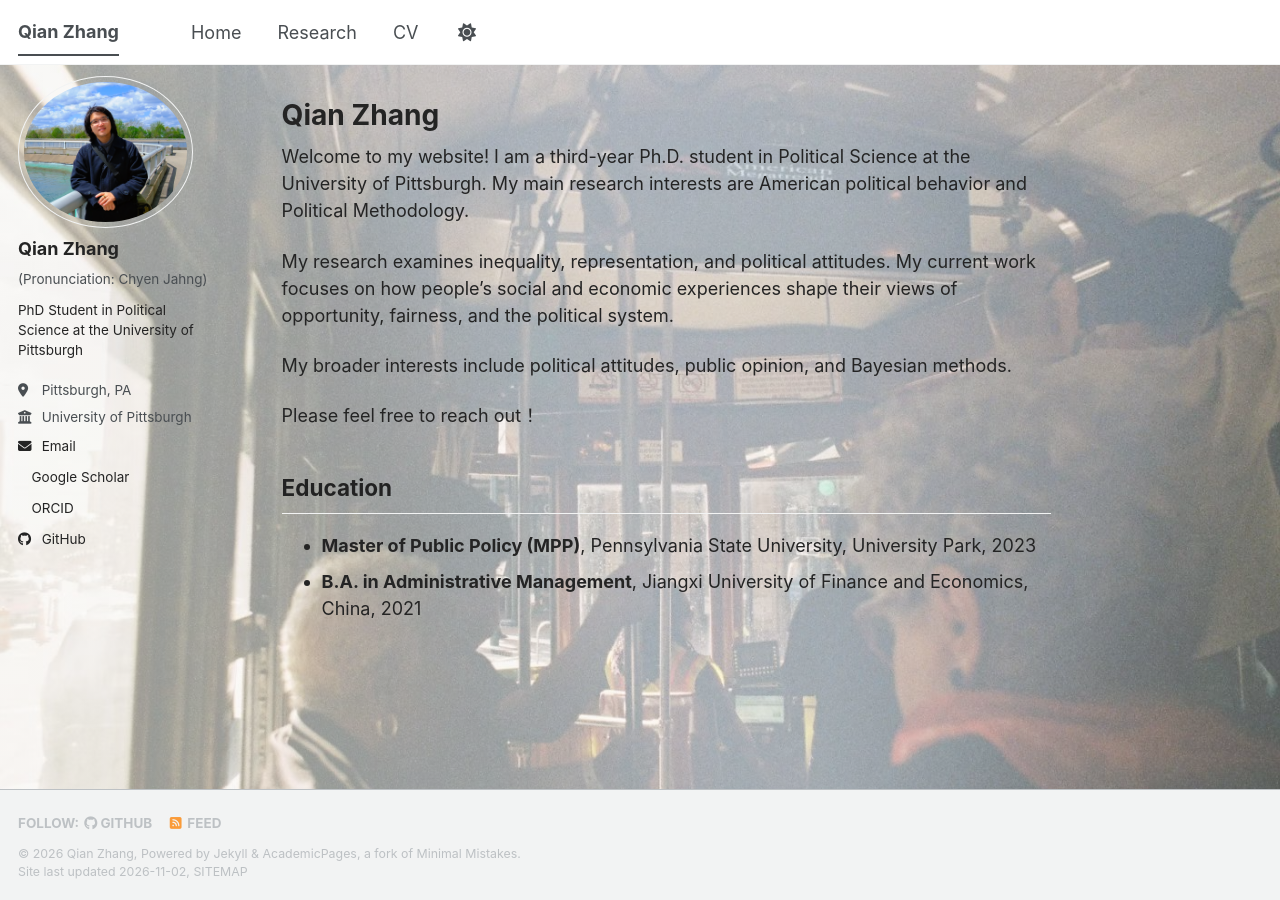
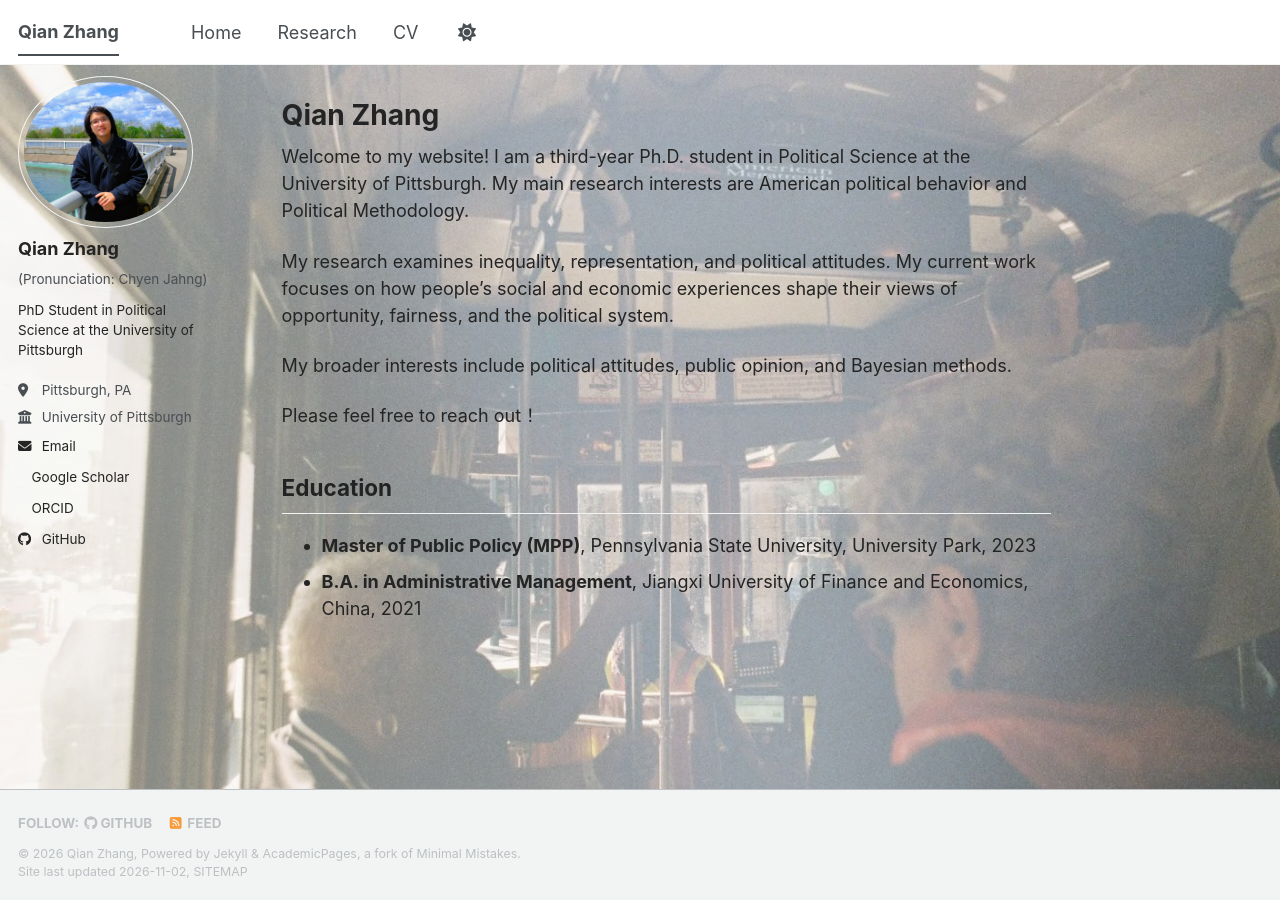
Before and after one commit to Qian567/Qian567.github.io, a Jekyll site: the page built from _pages/about.md, in a window 1280 px wide and 900 px high. Built offline with Jekyll 4.4.1, drawn with Linux system fonts in a browser that asks for light colours; a script bundle is joined from its source files by our own code; a style sheet for code colours, icons or effects is not loaded.

Commit message:
Update custom.html

```diff
--- a/_includes/head/custom.html
+++ b/_includes/head/custom.html
@@ -34,9 +34,9 @@ body {
   background-image:
     linear-gradient(
       90deg,
-      rgba(249, 248, 246, 0.60) 0%,
-      rgba(249, 248, 246, 0.55) 65%,
-      rgba(249, 248, 246, 0.30) 100%
+      rgba(249, 248, 246, 0.52) 0%,
+      rgba(249, 248, 246, 0.50) 65%,
+      rgba(249, 248, 246, 0.25) 100%
     ),
     url("/images/photo1.png") !important;
 
```
